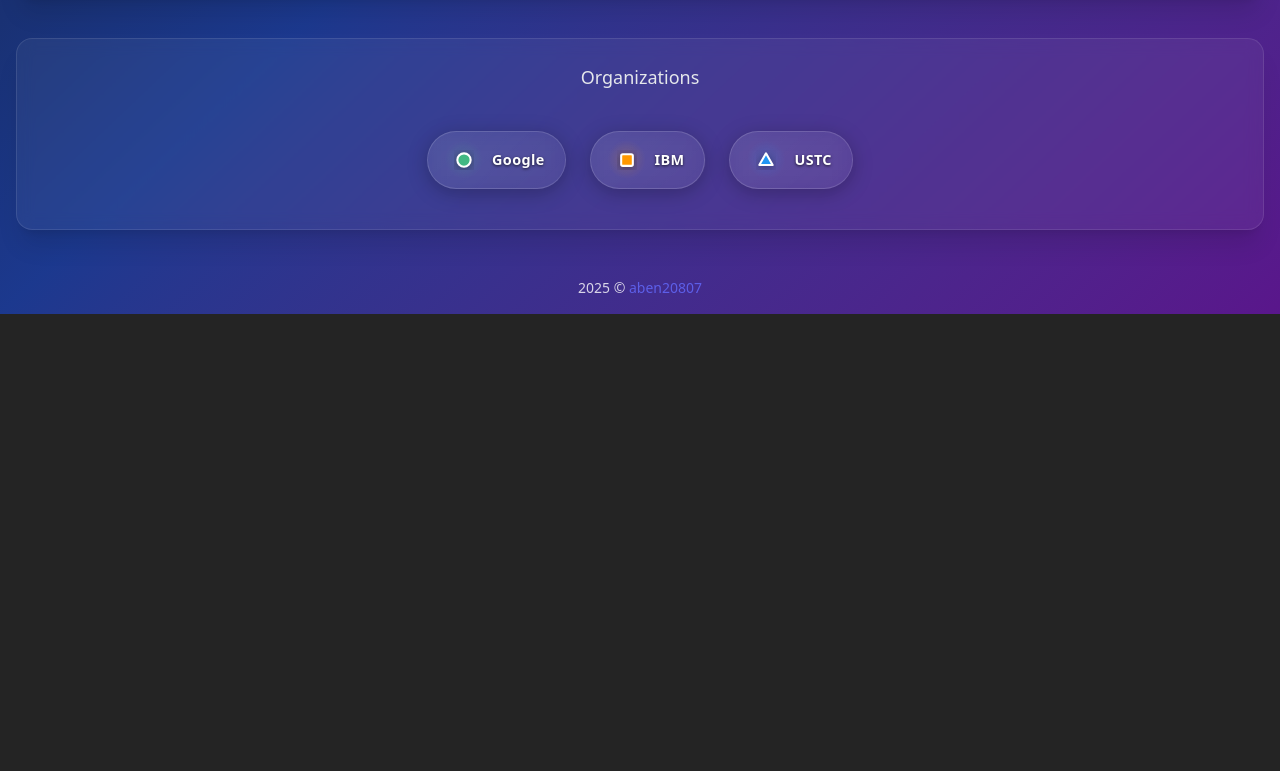
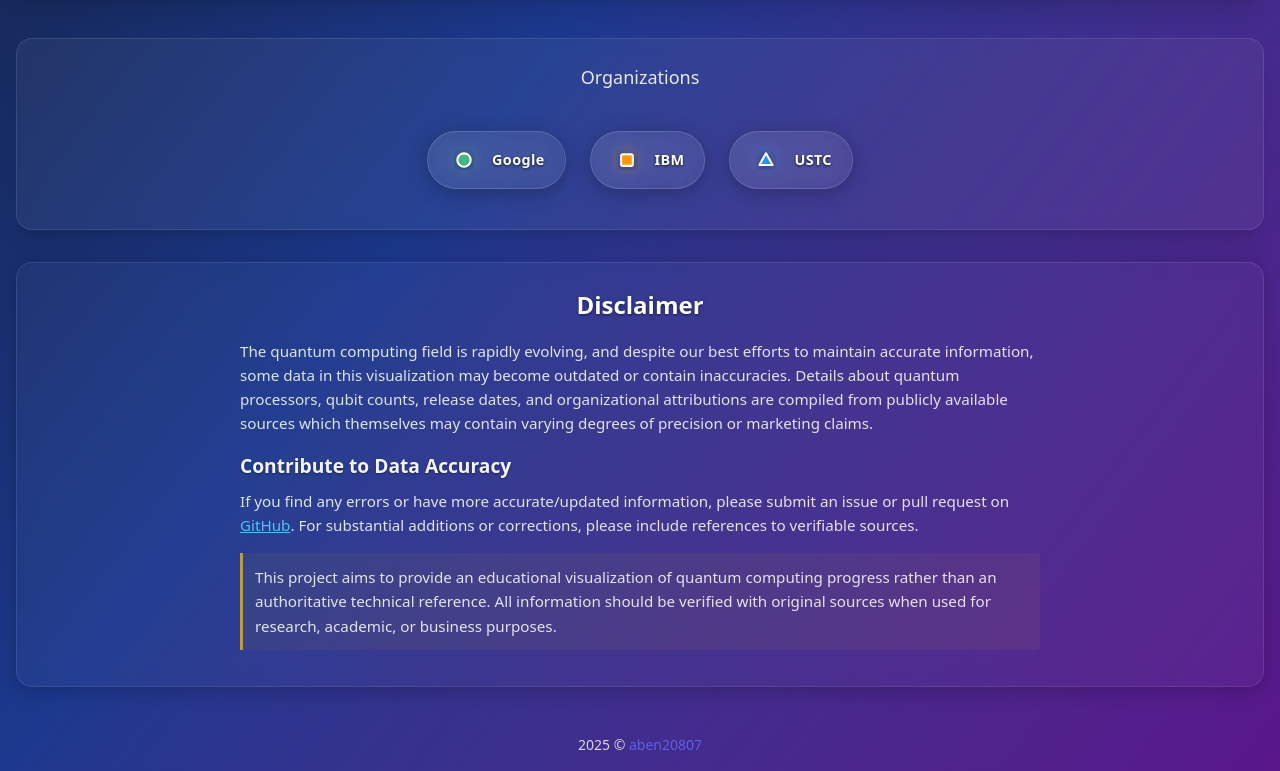
Before and after one commit to aben20807/quantum-computer-timeline, a Vue app: page / in a window 1280 px wide. Shown: the part 900-1671 px from the top of the page. Before the commit the page ends 1214 px from the top, so only its background shows below. Built offline with nearby package versions, Linux system fonts and the light colour scheme.

Commit message:
feat: Add contributing guidelines and disclaimer section to improve data accuracy and project transparency

```diff
--- a/src/App.vue
+++ b/src/App.vue
@@ -5,6 +5,7 @@ import TimelineChart from './components/TimelineChart.vue';
 import QPULegend from './components/QPULegend.vue';
 import QPUDetailTooltip from './components/QPUDetailTooltip.vue';
 import AboutSection from './components/AboutSection.vue';
+import DisclaimerSection from './components/DisclaimerSection.vue';
 
 const qpuData = ref([]);
 const organizations = ref([]);  // Will hold organization data for the legend
@@ -160,6 +161,9 @@ function handleTooltipMouseLeave() {
           </div>
         </div>
       </div>
+      <div class="max-w-7xl mx-auto w-full">
+        <DisclaimerSection />
+      </div>
       <transition name="fade">
         <div v-if="showTooltip"
              :style="{
--- /dev/null
+++ b/src/components/DisclaimerSection.vue
@@ -0,0 +1,91 @@
+<template>
+  <section class="disclaimer-section bg-white/5 rounded-2xl p-6 shadow-xl backdrop-blur-sm border border-white/10 mt-6">
+    <h2 class="disclaimer-title">Disclaimer</h2>
+    <div class="disclaimer-content">
+      <p class="disclaimer-text">
+        The quantum computing field is rapidly evolving, and despite our best efforts to maintain accurate information,
+        some data in this visualization may become outdated or contain inaccuracies. Details about quantum processors,
+        qubit counts, release dates, and organizational attributions are compiled from publicly available sources
+        which themselves may contain varying degrees of precision or marketing claims.
+      </p>
+
+      <h3 class="disclaimer-subtitle">Contribute to Data Accuracy</h3>
+      <p class="disclaimer-text">
+        If you find any errors or have more accurate/updated information, please submit an issue or pull request on
+        <a href="https://github.com/aben20807/QPU" target="_blank" class="disclaimer-link">GitHub</a>.
+        For substantial additions or corrections, please include references to verifiable sources.
+      </p>
+
+      <p class="disclaimer-text notice">
+        This project aims to provide an educational visualization of quantum computing progress rather than
+        an authoritative technical reference. All information should be verified with original sources when
+        used for research, academic, or business purposes.
+      </p>
+    </div>
+  </section>
+</template>
+
+<script setup>
+// No props needed
+</script>
+
+<style scoped>
+.disclaimer-section {
+  margin: 0;
+  display: flex;
+  flex-direction: column;
+  align-items: center;
+  width: 100%;
+  border-radius: 1rem;
+  backdrop-filter: blur(10px);
+  box-shadow: 0 4px 20px rgba(0,0,0,0.2);
+  border: 1px solid rgba(255, 255, 255, 0.1);
+  background-color: rgba(255, 255, 255, 0.03);
+}
+
+.disclaimer-title {
+  font-size: 1.5rem;
+  font-weight: 700;
+  margin-bottom: 1rem;
+  color: #ffffff;
+  text-shadow: 0 1px 3px rgba(0,0,0,0.5);
+}
+
+.disclaimer-subtitle {
+  font-size: 1.2rem;
+  font-weight: 600;
+  margin: 1rem 0 0.5rem;
+  color: rgba(255, 255, 255, 0.95);
+  text-shadow: 0 1px 2px rgba(0,0,0,0.4);
+}
+
+.disclaimer-content {
+  width: 100%;
+  max-width: 800px;
+}
+
+.disclaimer-text {
+  font-size: 0.95rem;
+  line-height: 1.6;
+  color: rgba(255,255,255,0.85);
+  margin-bottom: 0.75rem;
+}
+
+.disclaimer-text.notice {
+  margin-top: 1rem;
+  padding: 0.75rem;
+  border-left: 3px solid rgba(255, 193, 7, 0.7);
+  background-color: rgba(255, 193, 7, 0.05);
+  border-radius: 0 4px 4px 0;
+}
+
+.disclaimer-link {
+  color: #4fc3f7;
+  text-decoration: underline;
+  transition: color 0.2s;
+}
+
+.disclaimer-link:hover {
+  color: #81d4fa;
+}
+</style>
```
Also changed, not shown: 2 other files (tests, documents, lock files or other folders).
